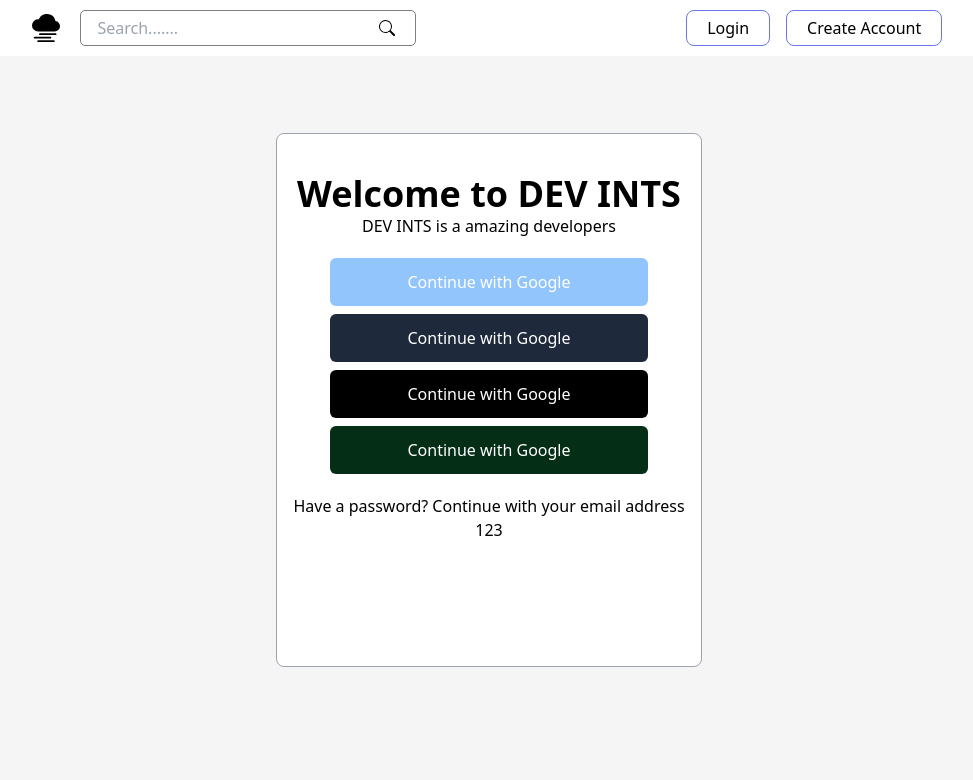
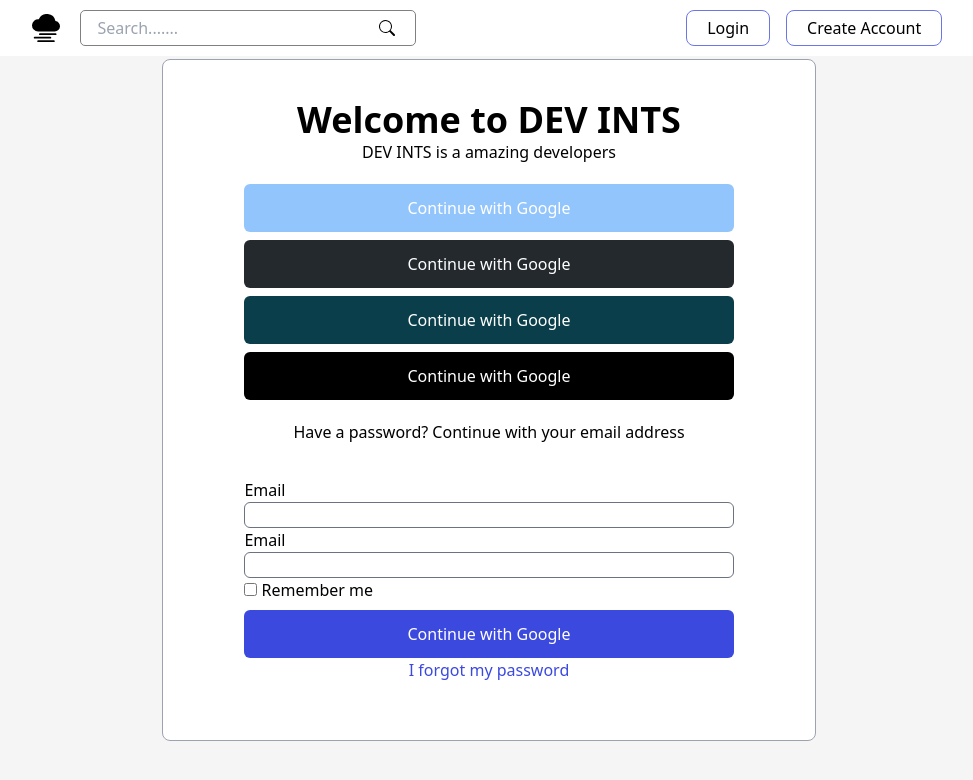
Before and after one commit to gnuheht/web-app-translate, a React (Vite) app in the folder translate-file-app/: page / in a window 1280 px wide. Shown: the top 780 px of the page, without its empty margins (151-1124 px from the left). Built offline with nearby package versions, Linux system fonts and the light colour scheme.

Commit message:
almost done css log

```diff
--- a/translate-file-app/src/components/log.tsx
+++ b/translate-file-app/src/components/log.tsx
@@ -4,11 +4,11 @@ const Login = () => {
   return (
     <div className="flex flex-col justify-center items-center w-full">
       <div
-        className="w-1/3 h-2/3 border rounded-lg
+        className=" w-max h-max border rounded-lg
        border-gray-400 bg-white"
       >
         {/* button up */}
-        <div className="text-center w-full">
+        <div className="text-center w-full h-80">
           <h2 className="mt-10">
             <span className="text-4xl font-bold">Welcome to DEV INTS</span>
             <br />
@@ -17,23 +17,47 @@ const Login = () => {
           <button className="w-9/12 rounded-md bg-blue-300 mt-5 text-md font-medium h-12 text-white">
             Continue with Google
           </button>
-          <button className="w-9/12 rounded-md bg-slate-800 mt-2 text-md font-medium h-12 text-white">
+          <button className="w-9/12 rounded-md bg-[#24292e] mt-2 text-md font-medium h-12 text-white">
+            Continue with Google
+          </button>
+          <button className="w-9/12 rounded-md bg-[#0a3e4a] mt-2 text-md font-medium h-12 text-white">
             Continue with Google
           </button>
           <button className="w-9/12 rounded-md bg-black mt-2 text-md font-medium h-12 text-white">
             Continue with Google
           </button>
-          <button className="w-9/12 rounded-md bg-green-950 mt-2 text-md font-medium h-12 text-white">
-            Continue with Google
-          </button>
-        </div>
-        <div className="text-center mt-5">
+          <div className="mt-5">
           <span className="after:">
             Have a password? Continue with your email address
           </span>
         </div>
+
+        </div>
         {/* form down */}
-        <div className="text-center w-full">123</div>
+        <div className="flex flex-col w-full justify-center items-center h-80">
+          <form action="" className='w-9/12'>
+            <div className='w-full'>
+              <label htmlFor="" className='w-full'>Email</label>
+              <input type="text" className='w-full border border-gray-500 rounded-md' />
+            </div>
+            <div className='w-full'>
+              <label htmlFor="" className='w-full'>Email</label>
+              <input type="text" className='w-full border border-gray-500 rounded-md' />
+            </div>
+            <div className='w-full'>
+              <input type="checkbox" className='' /> Remember me
+            </div>
+            <div>
+              <button className="w-full rounded-md bg-[#3b49df] mt-2 text-md font-medium h-12 text-white">
+                Continue with Google
+              </button>
+            </div>
+            <div className='text-center'>
+              <a className='text-[#3b49df]'>I forgot my password</a>
+            </div>
+
+          </form>
+        </div>
       </div>
     </div>
   );
--- a/translate-file-app/tailwind.config.js
+++ b/translate-file-app/tailwind.config.js
@@ -7,9 +7,7 @@ module.exports = {
         'white-smoke': '#f5f5f5',
       },
     },
-    // borderWidth: {
-    //   default: '1px',
-    // },
+
   },
   plugins: [],
 };
```
